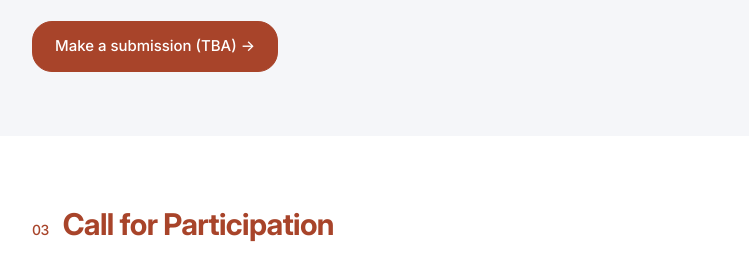
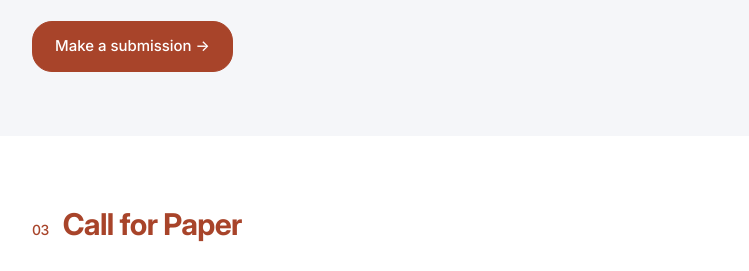
Before and after one commit to reality-mediation/reality-mediation.github.io, a plain HTML site: page 2026/index.html in a window 1280 px wide. Shown: the part 1750-2021 px from the top of the page, without its empty margins (265-1014 px from the left). Drawn offline with Linux system fonts and the light colour scheme; files whose address does not match are found by name.

Commit message:
Update index.html
add link for submission

```diff
--- a/2026/index.html
+++ b/2026/index.html
@@ -62,14 +62,14 @@
         <div><dt>Workshop</dt><dd>October 11 or 12, 2026 (TBA)</dd></div>
       </dl>
         <p class="actions">
-        <a class="btn">Make a submission (TBA) →</a>
+        <a class="btn" href="https://new.precisionconference.com/user/login" target="_blank" rel="noopener">Make a submission →</a>
       </p>
     </div>
   </section>
 
   <section id="participation" class="section">
     <div class="wrap">
-      <h2><span class="num">03</span> Call for Participation</h2>
+      <h2><span class="num">03</span> Call for Paper</h2>
       <p>Ubiquitous computing is no longer only about sensing context and adapting services. As AI, XR, multimodal sensing, wearable and ambient interfaces, and cyber-physical infrastructures become embedded in everyday environments, computational systems increasingly influence what people notice, how situations are interpreted, and how places, services, information, and other people are encountered. A navigation system may foreground some routes, risks, or opportunities over others; an XR interface may reveal invisible layers of a place; a wearable system may infer bodily or emotional states; and an AI-enabled public-space service may personalize which information, communities, or actions become visible to each person.</p>
       <p>These developments create major opportunities for accessibility, learning, mobility, collaboration, health, public-space interaction, and civic participation. At the same time, they raise a deeper question for the UbiComp community: when systems personalize and transform everyday experience, how can these experiences remain understandable, shareable, accountable, and trustworthy across different people, devices, places, and intelligent agents?</p>
       <p>This workshop introduces <span class="rm-term">reality mediation</span> as a unifying lens for this emerging design space. By <span class="rm-term">reality mediation</span>, we refer to the ways ubiquitous systems sense, model, transform, personalize, share, connect, and govern people's experiences of the world. The workshop aims to move beyond isolated examples of personalization or adaptation and toward a broader discussion of how mediated realities can be designed responsibly: not only to support individuals, but also to preserve common ground, enable negotiation across perspectives, and sustain trustworthy social interaction.</p>
@@ -107,9 +107,10 @@
         <li>interdisciplinary papers that connect technical mechanisms with human, social, urban, legal, or policy perspectives.</li>
       </ul>
       <p>Submissions do not need to use the term "<span class="rm-term">reality mediation</span>" explicitly. We welcome papers from adjacent areas when they address how ubiquitous, wearable, AI-enabled, XR, or cyber-physical systems shape what people perceive, understand, decide, or share in everyday environments.</p>
+      <p>To submit, please log in to <a href="https://new.precisionconference.com/user/login" target="_blank" rel="noopener">PCS <i data-lucide="square-arrow-out-up-right" width="15" height="15"></i></a>, choose <strong>Make a new submission to</strong>, select <strong>SIGCHI</strong> as the Society, <strong>Ubicomp/ISWC Workshop 2026</strong> as the Conference/Journal, and <strong>Ubicomp/ISWC Workshop 2026 Reality Mediation</strong> as the Track, then proceed to the submission form.</p>
 
       <p class="actions">
-        <a class="btn">Make a submission (TBA) →</a>
+        <a class="btn" href="https://new.precisionconference.com/user/login" target="_blank" rel="noopener">Make a submission →</a>
       </p>
 
       <h3>Review and Selection</h3>
```
